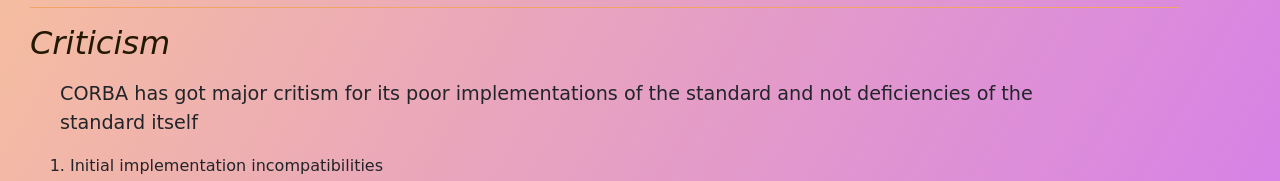
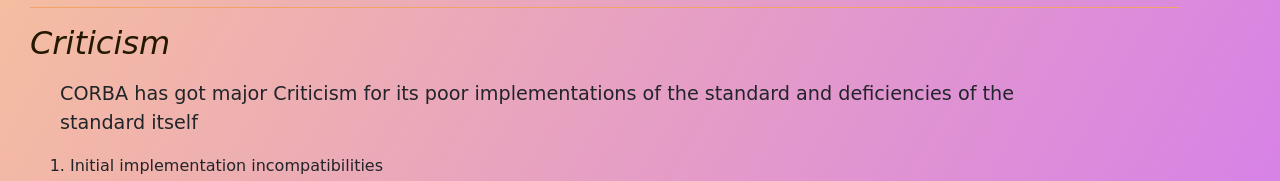
Before and after one commit to praguru14/webtech, a plain HTML site: page corba/page3.html in a window 1280 px wide. Shown: the part 561-742 px from the top of the page. Drawn offline with nearby package versions, Linux system fonts and the light colour scheme.

Commit message:
Typo error

```diff
--- a/corba/page3.html
+++ b/corba/page3.html
@@ -61,7 +61,7 @@
 	</ol>
 	<hr noshade="">
 	<h2>Criticism</h2>
-	<p class="p">CORBA has got major critism for its poor implementations of the standard and not deficiencies of the standard itself</p>
+	<p class="p">CORBA has got major Criticism for its poor implementations of the standard and deficiencies of the standard itself</p>
 	<ol class="p">
 		<li>Initial implementation incompatibilities</li>
 		<li>Location transparency</li>
```
